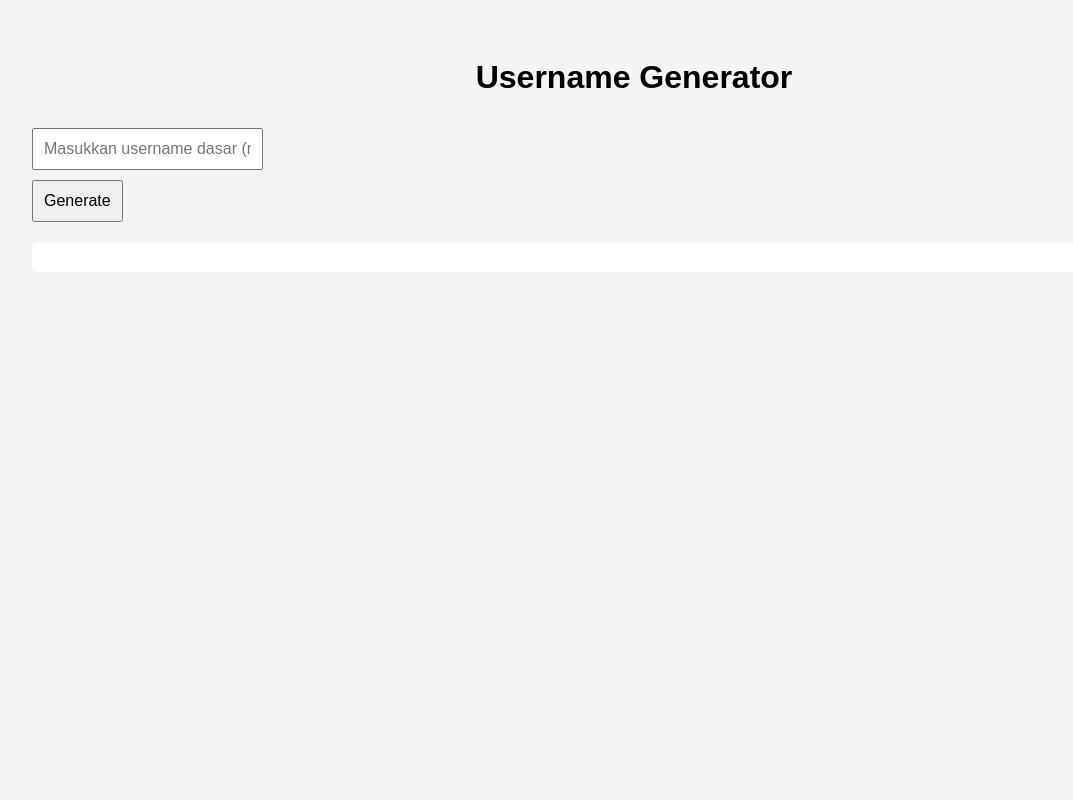
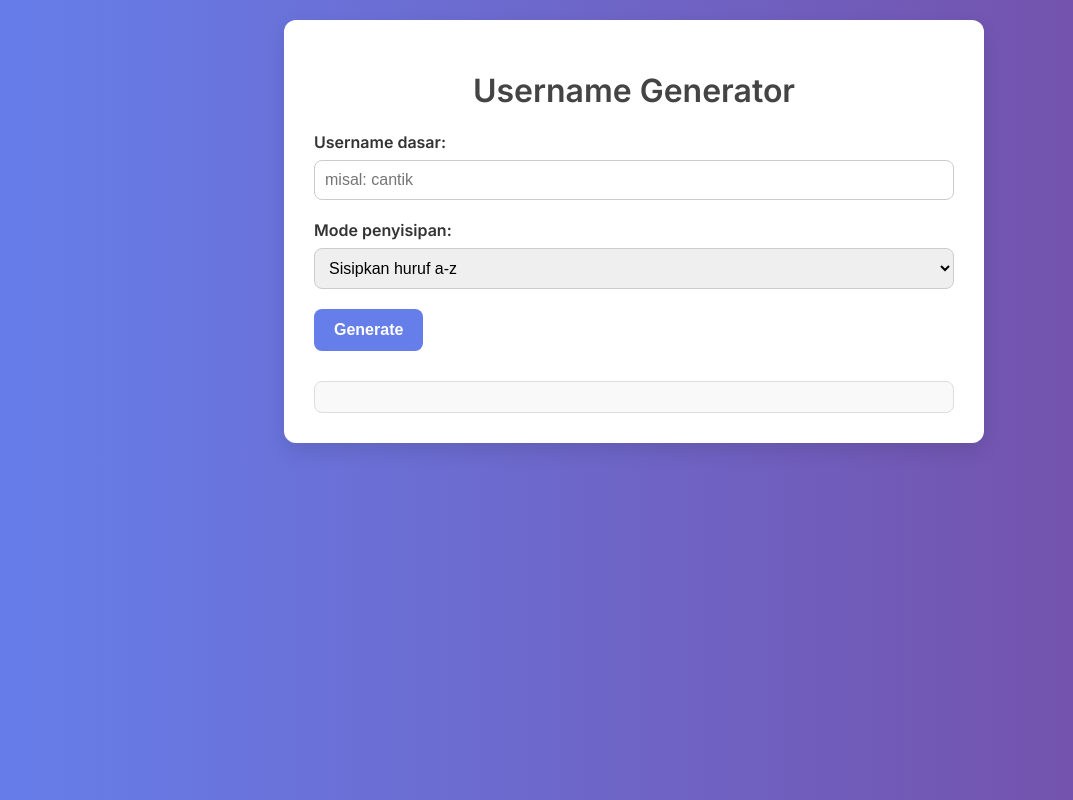
Before and after one commit to anoneweb/useryayname, a plain HTML site: page index.html in a window 1280 px wide. Shown: the whole page, without its empty margins (6-1079 px from the left). Drawn offline with Linux system fonts and the light colour scheme.

Commit message:
index.html

```diff
--- a/index.html
+++ b/index.html
@@ -4,61 +4,138 @@
   <meta charset="UTF-8" />
   <meta name="viewport" content="width=device-width, initial-scale=1.0"/>
   <title>Username Generator</title>
+  <link href="https://fonts.googleapis.com/css2?family=Inter:wght@400;600&display=swap" rel="stylesheet">
   <style>
+    * {
+      box-sizing: border-box;
+    }
     body {
-      font-family: Arial, sans-serif;
+      font-family: 'Inter', sans-serif;
+      background: linear-gradient(to right, #667eea, #764ba2);
+      color: #333;
+      margin: 0;
+      padding: 20px;
+    }
+    .container {
+      max-width: 700px;
+      margin: 0 auto;
+      background: #fff;
       padding: 30px;
-      background: #f4f4f4;
+      border-radius: 12px;
+      box-shadow: 0 8px 20px rgba(0,0,0,0.1);
     }
     h1 {
       text-align: center;
+      color: #444;
     }
-    input, button {
+    label {
+      font-weight: 600;
+      display: block;
+      margin-top: 20px;
+      margin-bottom: 8px;
+    }
+    input[type="text"], select {
+      width: 100%;
       padding: 10px;
       font-size: 16px;
-      margin-top: 10px;
+      border-radius: 8px;
+      border: 1px solid #ccc;
+    }
+    button {
+      margin-top: 20px;
+      padding: 12px 20px;
+      background-color: #667eea;
+      color: white;
+      font-weight: 600;
+      border: none;
+      border-radius: 8px;
+      cursor: pointer;
+      font-size: 16px;
+    }
+    button:hover {
+      background-color: #5a67d8;
     }
     #results {
-      margin-top: 20px;
+      margin-top: 30px;
+      background: #f9f9f9;
+      padding: 15px;
+      border-radius: 8px;
+      max-height: 300px;
+      overflow-y: auto;
       white-space: pre-wrap;
-      background: #fff;
-      padding: 15px;
-      border-radius: 5px;
-      max-height: 400px;
-      overflow-y: auto;
+      border: 1px solid #ddd;
+    }
+    .hidden {
+      display: none;
     }
   </style>
 </head>
 <body>
 
-  <h1>Username Generator</h1>
-  <input type="text" id="baseWord" placeholder="Masukkan username dasar (misal: cantik)">
-  <br>
-  <button onclick="generateUsernames()">Generate</button>
+  <div class="container">
+    <h1>Username Generator</h1>
 
-  <div id="results"></div>
+    <label for="baseWord">Username dasar:</label>
+    <input type="text" id="baseWord" placeholder="misal: cantik" />
+
+    <label for="mode">Mode penyisipan:</label>
+    <select id="mode" onchange="toggleCustomInput()">
+      <option value="alphabet">Sisipkan huruf a-z</option>
+      <option value="custom">Sisipkan kata custom</option>
+    </select>
+
+    <div id="customWordContainer" class="hidden">
+      <label for="customWord">Kata yang ingin disisipkan:</label>
+      <input type="text" id="customWord" placeholder="misal: _xx_" />
+    </div>
+
+    <button onclick="generateUsernames()">Generate</button>
+
+    <div id="results"></div>
+  </div>
 
   <script>
+    function toggleCustomInput() {
+      const mode = document.getElementById("mode").value;
+      const customInput = document.getElementById("customWordContainer");
+      if (mode === "custom") {
+        customInput.classList.remove("hidden");
+      } else {
+        customInput.classList.add("hidden");
+      }
+    }
+
     function generateUsernames() {
       const base = document.getElementById("baseWord").value.trim().toLowerCase();
-      const alphabet = "abcdefghijklmnopqrstuvwxyz";
+      const mode = document.getElementById("mode").value;
+      const customWord = document.getElementById("customWord").value.trim();
       const results = new Set();
 
       if (!base) {
-        document.getElementById("results").innerText = "Masukkan username dulu!";
+        document.getElementById("results").innerText = "Masukkan username terlebih dahulu.";
         return;
       }
 
-      // Sisipkan huruf a-z di setiap posisi (termasuk depan dan belakang)
-      for (let i = 0; i <= base.length; i++) {
-        for (let char of alphabet) {
-          let newUsername = base.slice(0, i) + char + base.slice(i);
-          results.add(newUsername);
+      let insertItems = [];
+
+      if (mode === "alphabet") {
+        insertItems = "abcdefghijklmnopqrstuvwxyz".split("");
+      } else if (mode === "custom") {
+        if (!customWord) {
+          document.getElementById("results").innerText = "Masukkan kata custom untuk disisipkan.";
+          return;
+        }
+        insertItems = [customWord];
+      }
+
+      for (let item of insertItems) {
+        for (let i = 0; i <= base.length; i++) {
+          const newWord = base.slice(0, i) + item + base.slice(i);
+          results.add(newWord);
         }
       }
 
-      // Tampilkan hasil
-      document.getElementById("results").innerText = Array.from(results).join('\n');
+      document.getElementById("results").innerText = Array.from(results).join("\n");
     }
   </script>
 
```
